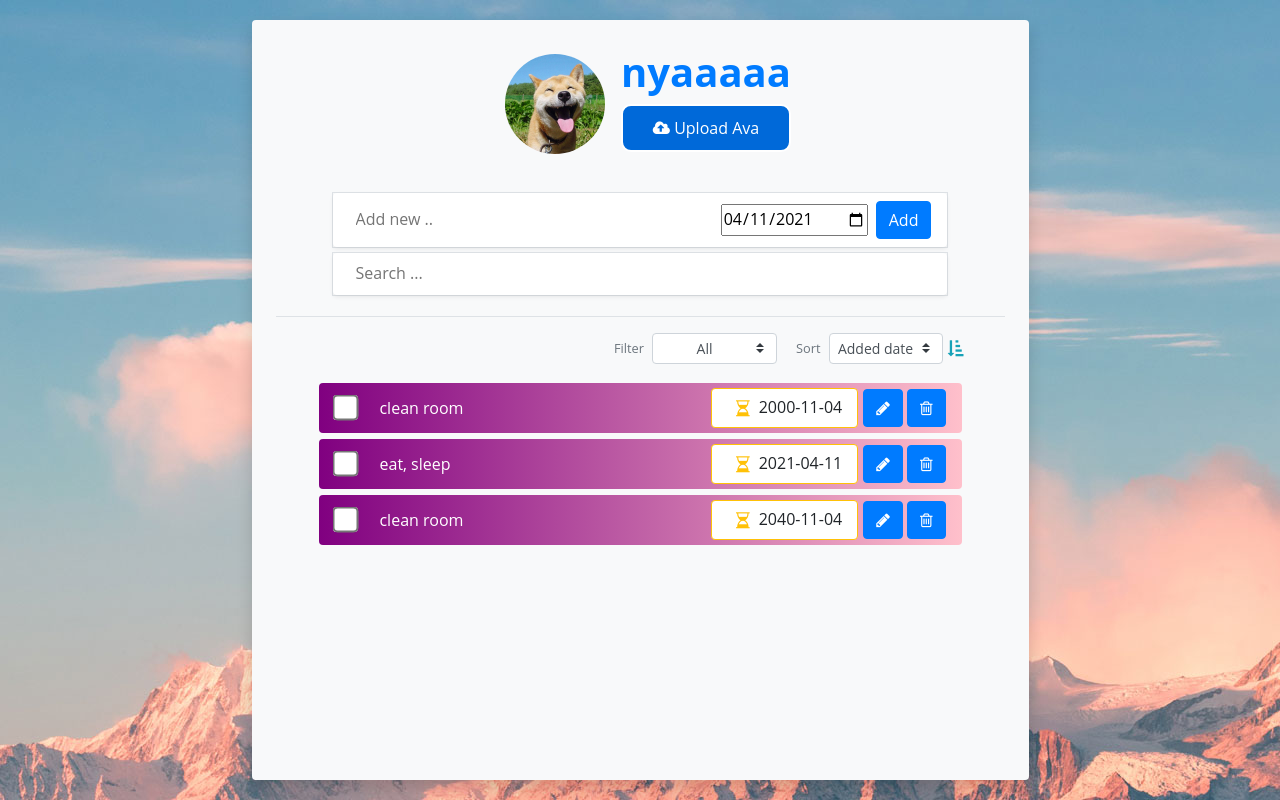
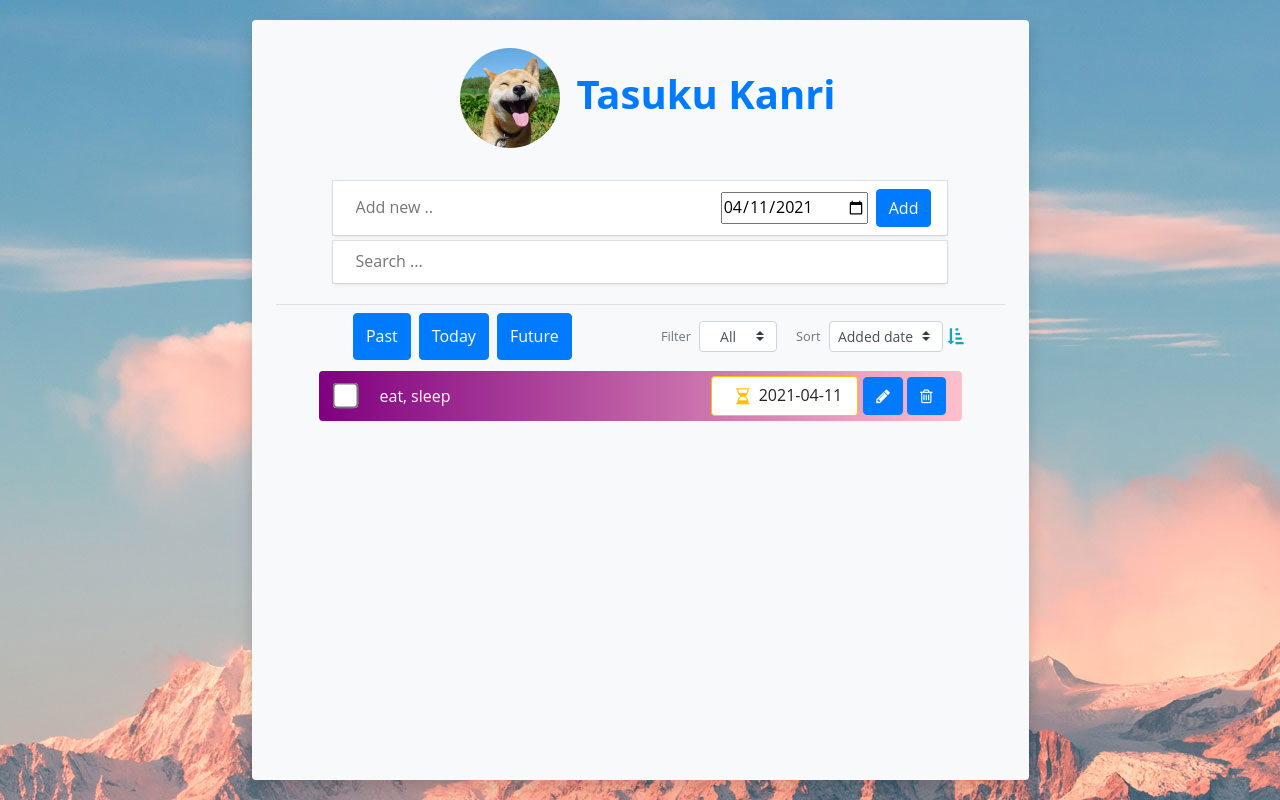
Before and after one commit to locckhl/tasuku-kanri-apuri, a React (Create React App) app: page / in a window 1280 px wide. Built offline with nearby package versions, Linux system fonts and the light colour scheme.

Commit message:
Add filter by time

```diff
--- a/src/App.jsx
+++ b/src/App.jsx
@@ -11,7 +11,7 @@ import { useState } from "react";
 function App() {
   const [user, setUser] = useState({
     avatar: "string",
-    name: "nyaaaaa",
+    name: "Tasuku Kanri",
   });
 
 
--- a/src/components/Filter.jsx
+++ b/src/components/Filter.jsx
@@ -4,36 +4,54 @@
 　・タブで表示する
 　・サポートするステータスは「すべて」「未完了」「完了済み」
 */
-function Filter({ value, changeTab }) {
-
+function Filter({ timeFilter, changeTab, changeTimeTab }) {
   const handleChangeFilter = (event) => {
-    if (event.target.value == "TODAY") {
-      changeTab("ALL");
-    } else {
-      changeTab(event.target.value);
-    }
-
+    changeTab(event.target.value);
   };
 
-
-  // return (
-  //    <div className="panel-tabs">
-  //     <a href="#"
-  //       className={value === 'ALL' ?  'is-active' : ''}
-  //       onClick={handleChangeFilter.bind(null, 'ALL')}
-  //     >全て</a>
-  //     <a href="#"
-  //       className={value === 'TODO' ?  'is-active' : ''}
-  //       onClick={handleChangeFilter.bind(null, 'TODO')}
-  //     >未完了</a>
-  //     <a href="#"
-  //       className={value === 'DONE' ?  'is-active' : ''}
-  //       onClick={handleChangeFilter.bind(null, 'DONE')}
-  //     >完了済み</a>
-  //   </div>
-  // );
   return (
     <div className="row px-5">
+      <div className="col d-flex my-2  justify-content-center">
+        <button
+          value="PAST"
+          className={
+            timeFilter === "ALL"
+              ? "btn btn-primary mx-1 active"
+              : "btn btn-primary mx-1 "
+          }
+          onClick={(e) => {
+            changeTimeTab(e.target.value);
+          }}
+        >
+          Past
+        </button>
+        <button
+          value="TODAY"
+          className={
+            timeFilter === "TODO"
+              ? "btn btn-primary mx-1 active"
+              : "btn btn-primary mx-1 "
+          }
+          onClick={(e) => {
+            changeTimeTab(e.target.value);
+          }}
+        >
+          Today
+        </button>
+        <button
+          value="FUTURE"
+          className={
+            timeFilter === "DONE"
+              ? "btn btn-primary mx-1 active"
+              : "btn btn-primary mx-1 "
+          }
+          onClick={(e) => {
+            changeTimeTab(e.target.value);
+          }}
+        >
+          Future
+        </button>
+      </div>
       <div className="col d-flex my-2  justify-content-end">
         <div className="col-auto d-flex align-items-center">
           <label className="text-secondary my-2 pr-2 view-opt-label">
@@ -41,13 +59,13 @@ function Filter({ value, changeTab }) {
           </label>
           <select
             onChange={handleChangeFilter.bind(null)}
-            className="custom-select custom-select-sm btn my-2">
+            className="custom-select custom-select-sm btn my-2"
+          >
             <option value="ALL" selected>
               All
             </option>
             <option value="DONE">DONE</option>
             <option value="TODO">TODO</option>
-            <option value="TODAY">Has due date</option>
           </select>
         </div>
         <div className="col-auto d-flex align-items-center px-1 pr-3">
--- a/src/components/Todo.jsx
+++ b/src/components/Todo.jsx
@@ -40,6 +40,8 @@ function Todo() {
 
   const [tab, setTab] = useState("ALL");
 
+  const [timeFilter, setTimeFilter] = useState("TODAY");
+
   const [searchInput, setSearchInput] = useState("");
 
   const filteredTasks = tasks.filter((item) => {
@@ -50,6 +52,12 @@ function Todo() {
 
   const filteredByNameTasks = filteredTasks.filter((item) => {
     return item.text.match(searchInput);
+  });
+
+  const filteredByTime = filteredByNameTasks.filter((item) => {
+    if (timeFilter === "PAST") return Date.parse(item.deadLine) < Date.now() ;
+    if (timeFilter === "TODAY") return Date.parse(item.deadLine) === Date.parse(new Date().getFullYear()+'-'+("0" + (new Date().getMonth() + 1)).slice(-2)+'-'+("0" + new Date().getDate()).slice(-2));
+    if (timeFilter === "FUTURE") return Date.parse(item.deadLine) > Date.now() ;
   });
 
   const handleInput = (text, newDate) => {
@@ -100,6 +108,10 @@ function Todo() {
     setTab(value);
   };
 
+  const changeTimeTab = (value) => {
+    // console.log(value)
+    setTimeFilter(value)
+  }
   return (
     <React.Fragment>
       {/* Create todo section  */}
@@ -107,12 +119,12 @@ function Todo() {
       <SearchBar setSearchInput={setSearchInput}></SearchBar>
       <div className="p-2 mx-4 border-black-25 border-bottom"></div>
       {/* View options section  */}
-      <Filter status={tab} changeTab={selectTab} />
+      <Filter timeFilter={timeFilter} changeTab={selectTab} changeTimeTab={changeTimeTab} />
 
       <div className="row mx-1 px-5 pb-3 w-80 list">
         <div className="col mx-auto d-flex flex-column justify-content-between ">
           {/* Todo Item 1 */}
-          {filteredByNameTasks.map((task) => (
+          {filteredByTime.map((task) => (
             <TodoItem
               task={task}
               key={task.key}
--- a/src/components/UserInfo.jsx
+++ b/src/components/UserInfo.jsx
@@ -15,9 +15,9 @@ export default function UserInfo({ user }) {
                 <h1>
                   <b>{user.name}</b>
                 </h1>
-                <label for="song_image" class="custom-file-upload">
+                {/* <label for="song_image" class="custom-file-upload">
                   <i class="fa fa-cloud-upload"></i> Upload Ava
-                </label>
+                </label> */}
                 <input id="song_image" type="file" />
               </div>
 
--- a/src/hooks/storage.js
+++ b/src/hooks/storage.js
@@ -12,7 +12,6 @@ import { useState, useEffect } from "react";
 const STORAGE_KEY = "tasks";
 
 function useStorage(input) {
-  console.log(input);
   const [tasks, setItems] = useState(input); /* 副作用を使う */
   useEffect(() => {
     const data = window.localStorage.getItem(STORAGE_KEY);
```
